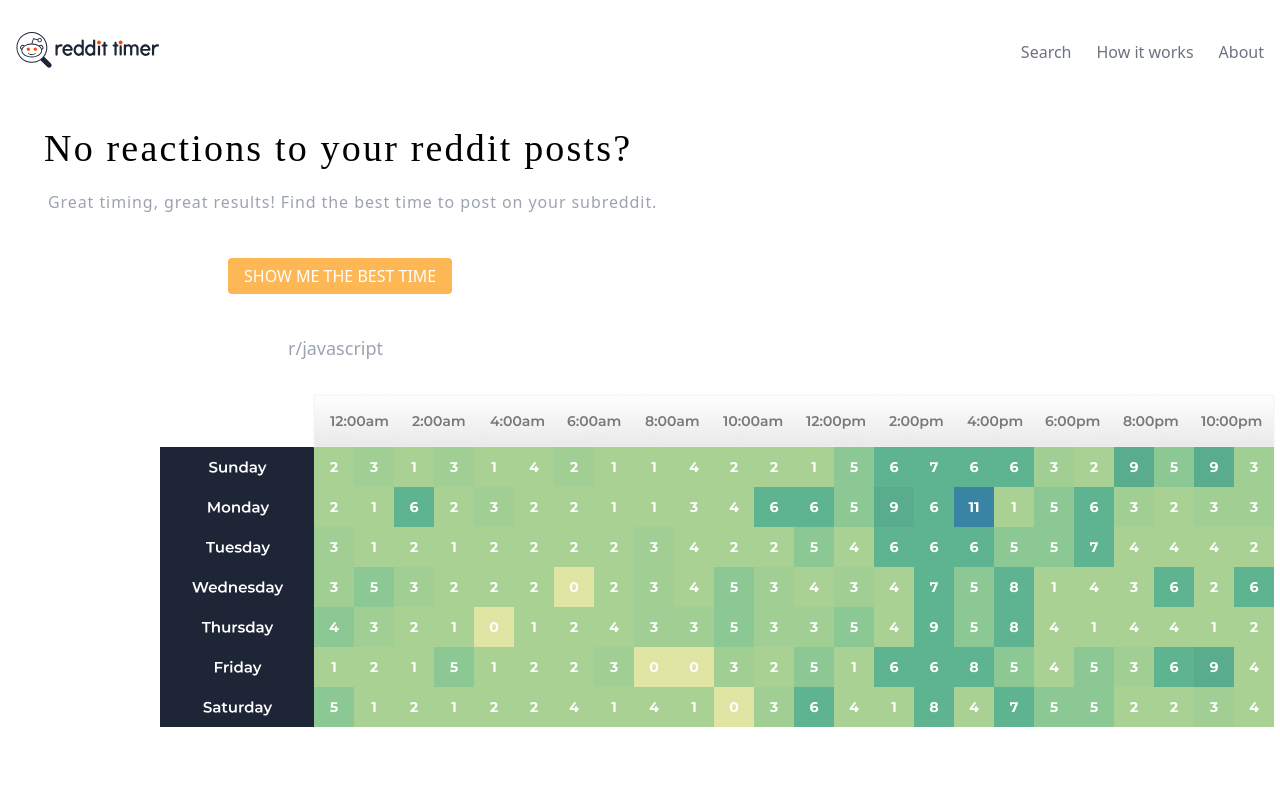
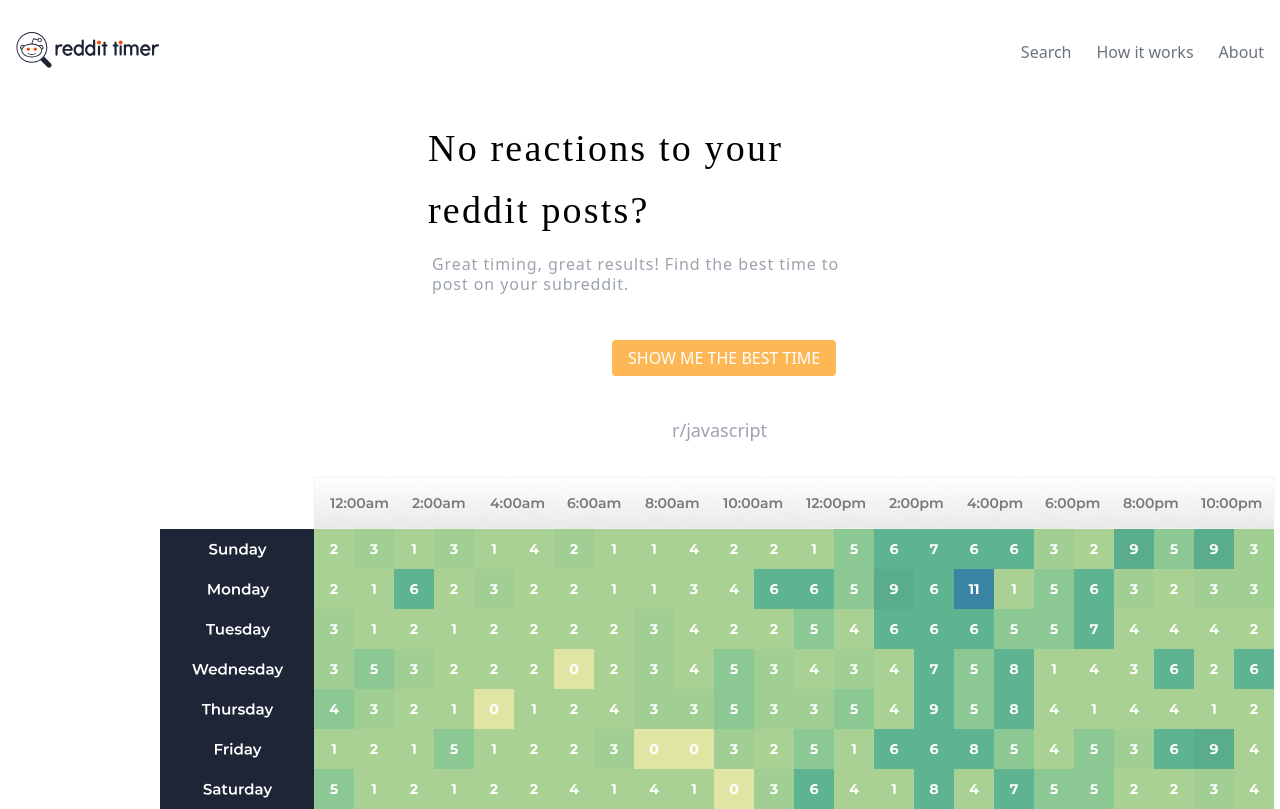
Before and after one commit to d4v3000/subreddit-analyzer, a React (Create React App) app: page / in a window 1280 px wide. Built offline with nearby package versions, Linux system fonts and the light colour scheme.

Commit message:
fix introduction css

```diff
--- a/src/components/hero-section/Introduction.js
+++ b/src/components/hero-section/Introduction.js
@@ -2,7 +2,7 @@ import React from "react";
 
 function Introduction() {
   return (
-    <div className="container mx-96 items-center mx-auto pt-8">
+    <div className="mx-96 pt-8">
       <p className="text-5xl mx-4 pt-1 font-display tracking-widest pl-7 mt-1 leading-relaxed">
         No reactions to your reddit posts?
       </p>
```
